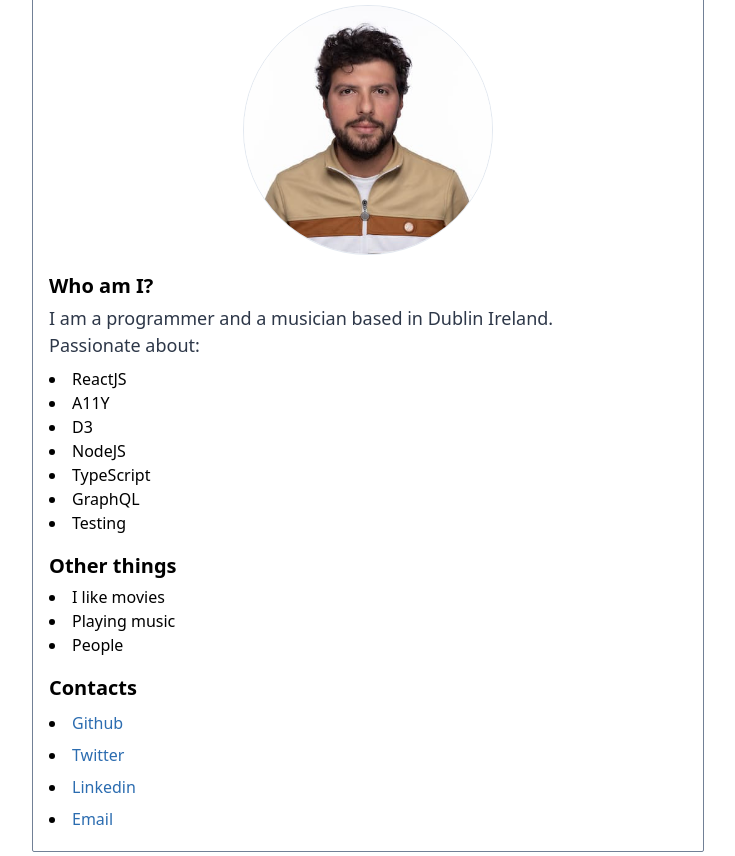
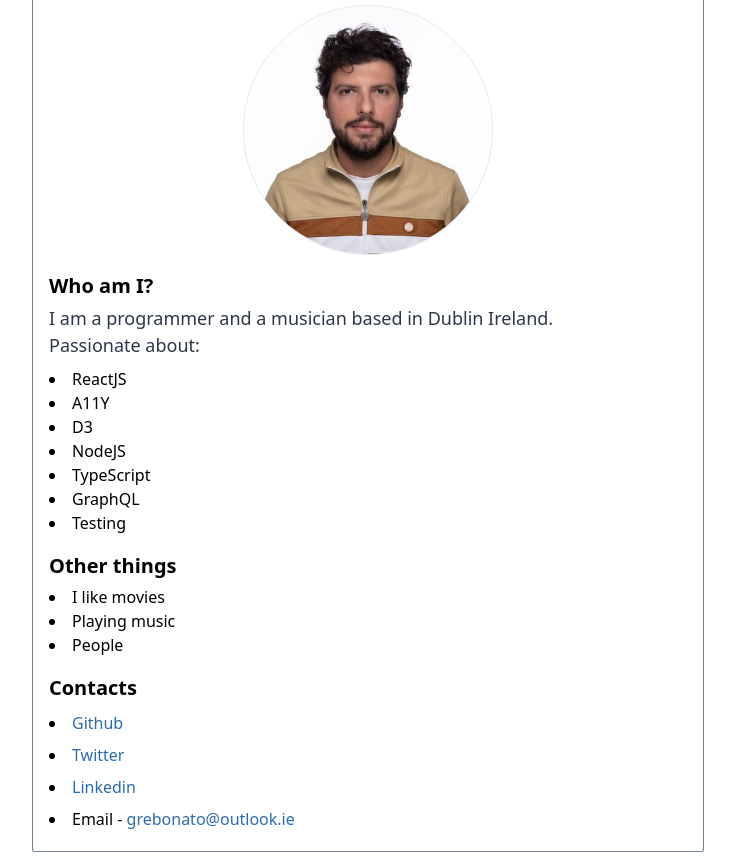
Before and after one commit to giacomorebonato/giacomorebonato, a Gatsby site: page / in a window 1280 px wide. Shown: the part 54-910 px from the top of the page, without its empty margins (272-1007 px from the left). Built offline with nearby package versions, Linux system fonts and the light colour scheme; Gatsby itself is replaced by a stand-in of ours.

Commit message:
Email shown

```diff
--- a/src/pages/index.tsx
+++ b/src/pages/index.tsx
@@ -53,7 +53,8 @@ const Index: React.FC = () => {
           </Link>
         </li>
         <li>
-          <Link href='mailto:grebonato@outlook.ie'>Email</Link>
+          Email -{` `}
+          <Link href='mailto:grebonato@outlook.ie'>grebonato@outlook.ie</Link>
         </li>
       </ul>
     </Container>
```
